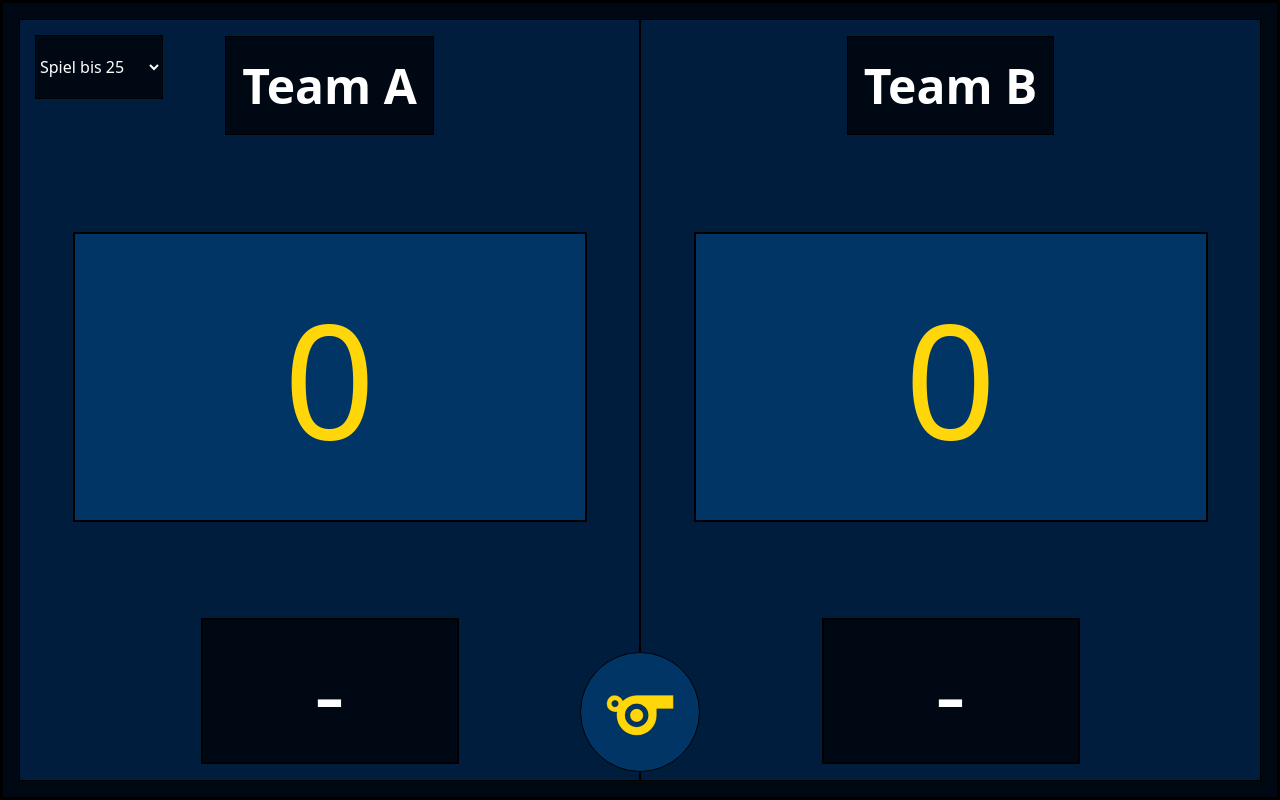
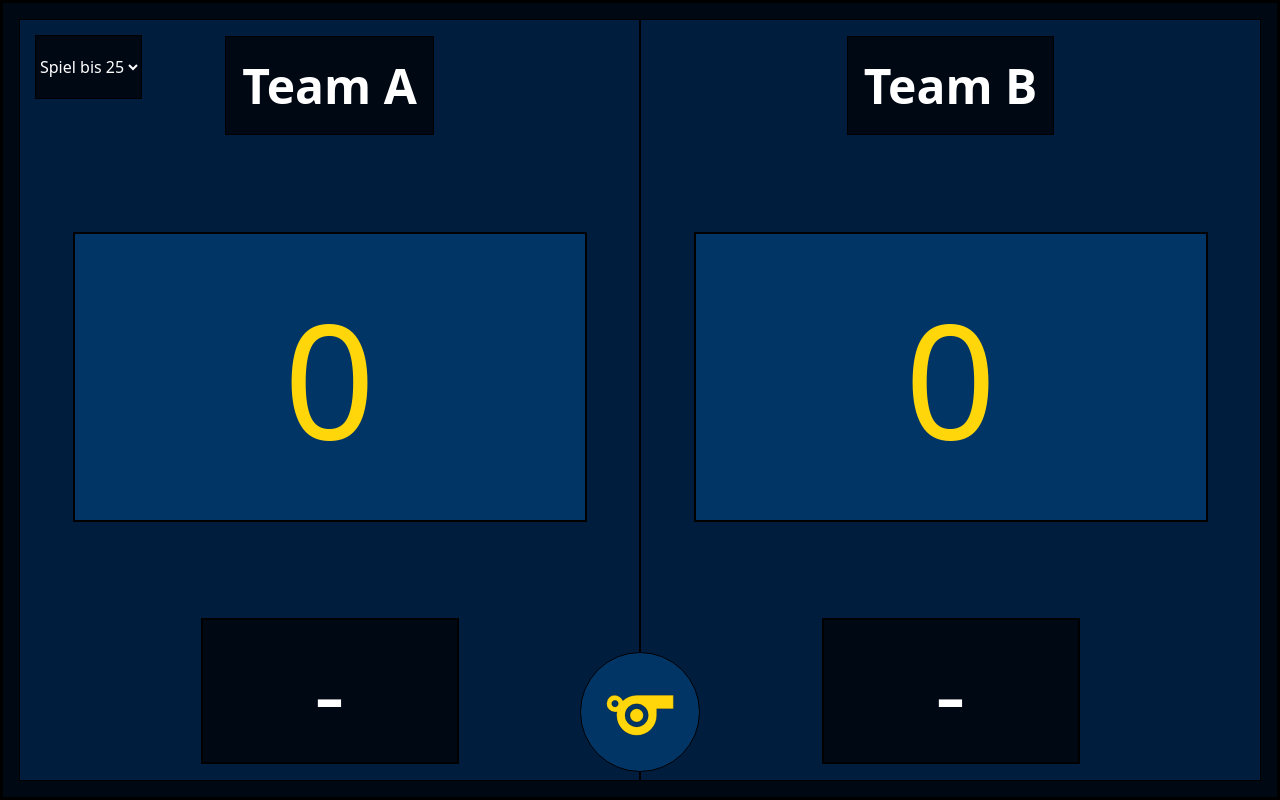
Before and after one commit to Sellerie1209/Punktetafel, a plain HTML site: page index.html in a window 1280 px wide. Drawn offline with Linux system fonts and the light colour scheme.

Commit message:
modified:   style.css

```diff
--- a/style.css
+++ b/style.css
@@ -90,7 +90,8 @@ body, html, main {height: 100%;}
 #gamemodeselect {
     position: absolute;
     margin: 1rem;
-    width: 8rem;
+    width: auto;
+    min-width: 6rem;
     height: 4rem;
     color: #fff;
     font-size: 1rem;
```
